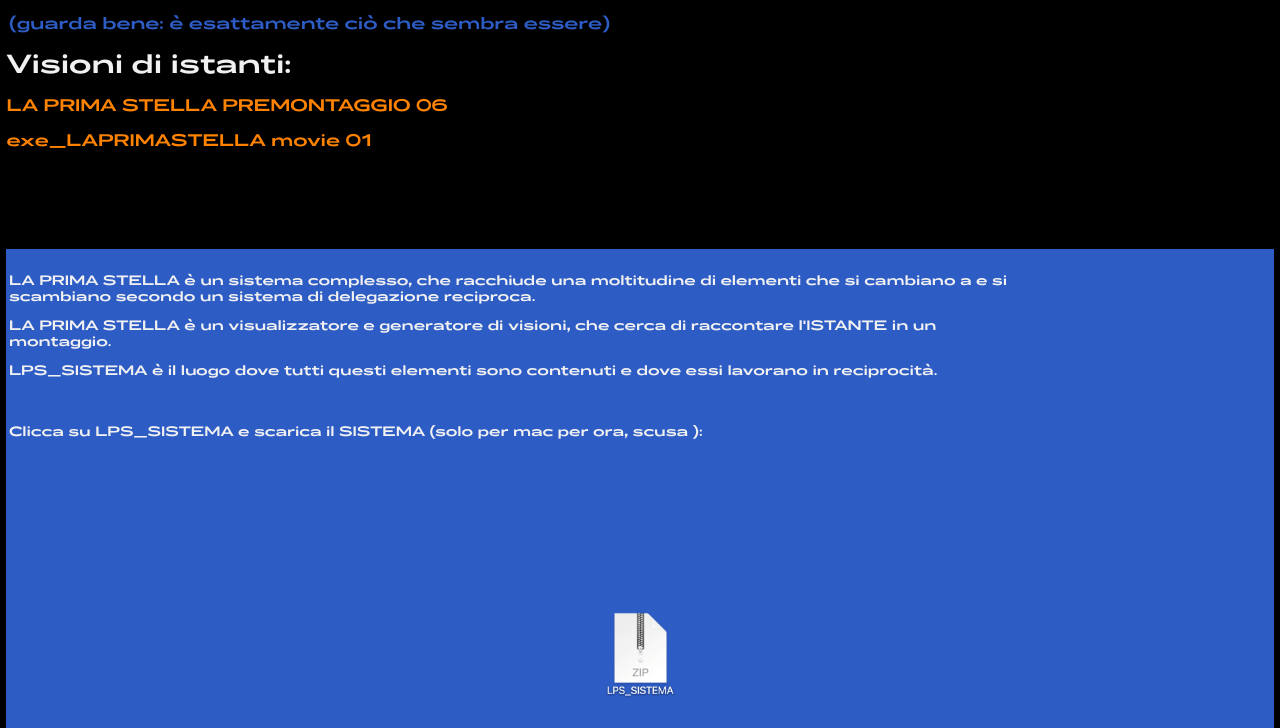
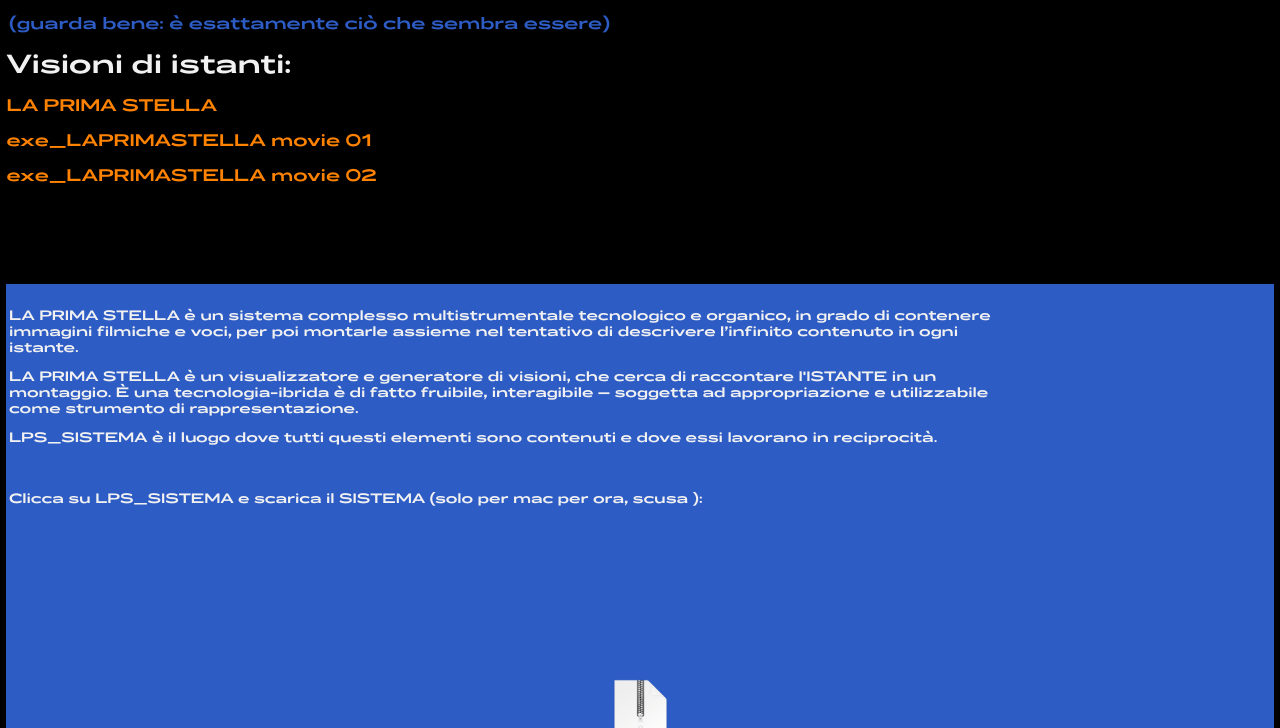
Before and after one commit to LorenzoErcoli/LAPRIMASTELLA, a plain HTML site: page index.html in a window 1280 px wide. Shown: the part 2318-3046 px from the top of the page. Drawn offline with Linux system fonts and the light colour scheme; files whose address does not match are found by name.

Commit message:
gogogogogo

```diff
--- a/index.html
+++ b/index.html
@@ -263,23 +263,23 @@
 	<div>
 		<h1>Visioni di istanti:</h1>
 
-		<p><a href="https://youtu.be/ME8cSexe64w" target="_black">LA PRIMA STELLA PREMONTAGGIO 06</a></p>
-		<p><a href="https://www.youtube.com/watch?v=3YXZZIiwaE8" target="_black">exe_LAPRIMASTELLA movie 01</a></p>
+		<p><a href="https://youtu.be/ME8cSexe64w" target="_black">LA PRIMA STELLA</a></p>
+		<p><a href="https://www.youtube.com/watch?v=3YXZZIiwaE8" target="_black">exe_LAPRIMASTELLA movie 01</a></p><p><a href="https://www.youtube.com/watch?v=qXjoO2EIXwQ" target="_black">exe_LAPRIMASTELLA movie 02</a></p>
 	</div>
 
 
 	<div class="screenDow">
 		<div class ="textDow">
-		<h3><b>LA PRIMA STELLA</b> è un sistema complesso, che racchiude una moltitudine di elementi che si cambiano a e si scambiano secondo un sistema di delegazione reciproca.</h3>
+		<h3><b>LA PRIMA STELLA</b> è un sistema complesso multistrumentale tecnologico e organico, in grado di contenere immagini filmiche e voci, per poi montarle assieme nel tentativo di descrivere l’infinito contenuto in ogni istante.</h3>
 
-		<h3><b>LA PRIMA STELLA</b> è un visualizzatore e generatore di visioni, che cerca di raccontare l'ISTANTE in un montaggio. </h3>
+		<h3><b>LA PRIMA STELLA</b> è un visualizzatore e generatore di visioni, che cerca di raccontare l'ISTANTE in un montaggio. È una tecnologia-ibrida è di fatto fruibile, interagibile – soggetta ad appropriazione e utilizzabile come strumento di rappresentazione.</h3>
 
 		<h3><b>LPS_SISTEMA</b> è il luogo dove tutti questi elementi sono contenuti e dove essi lavorano in reciprocità.</h3>
 		<br>
 		<h3>Clicca su <b>LPS_SISTEMA</b> e scarica il SISTEMA (solo per mac per ora, scusa ):</h3>
 	</div>
 	<center>
-	<a href="img/ops.png" href="_black"><img src="img/LPS_Zip.png" class="img_zip"></a>
+	<a href="https://drive.google.com/file/d/1lIc4m-EfJvRcsHxtjXrwaraRXCh95g_L/view?usp=sharing" href="_black"><img src="img/LPS_Zip.png" class="img_zip"></a>
 	</center>
 	</div>
 </div>
```
